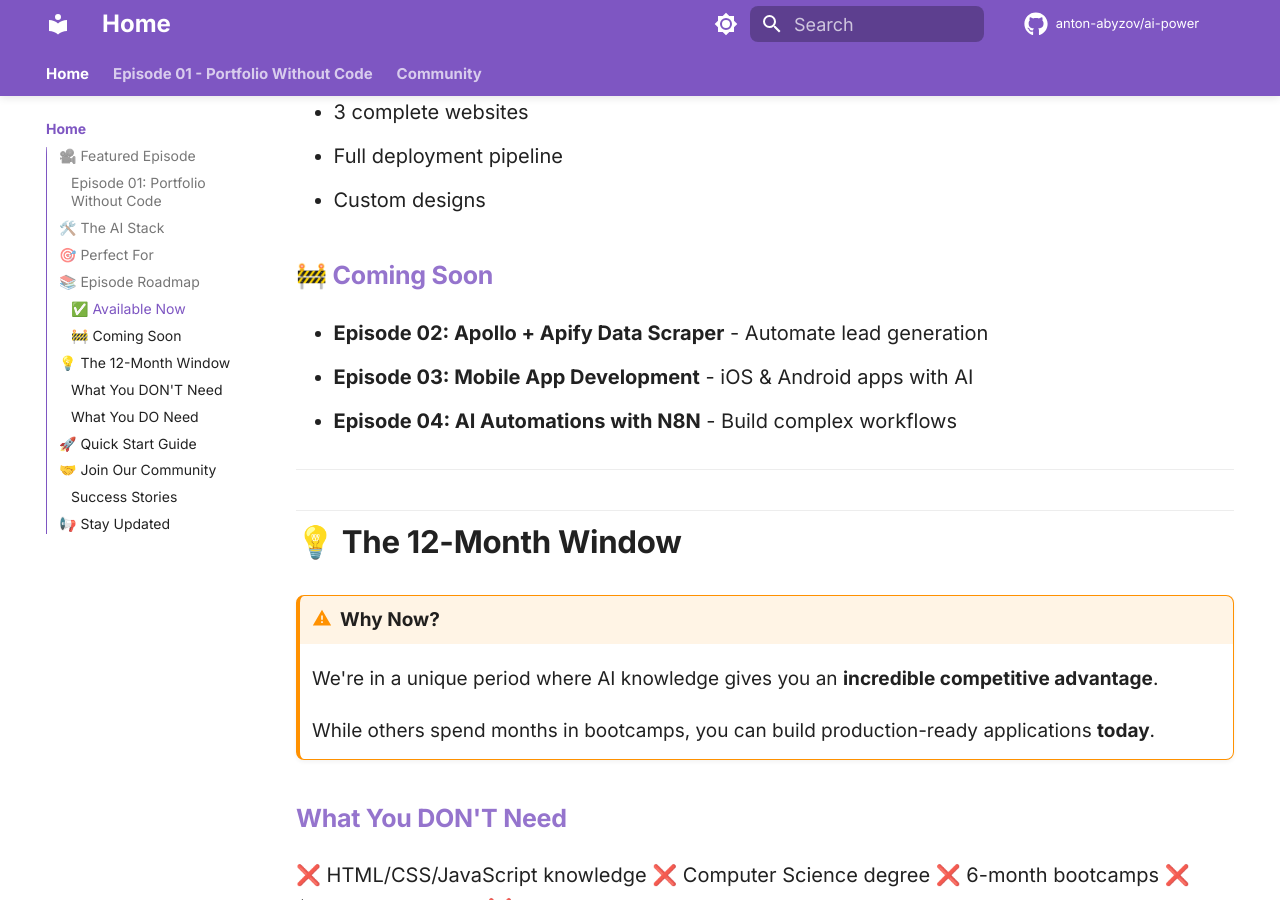
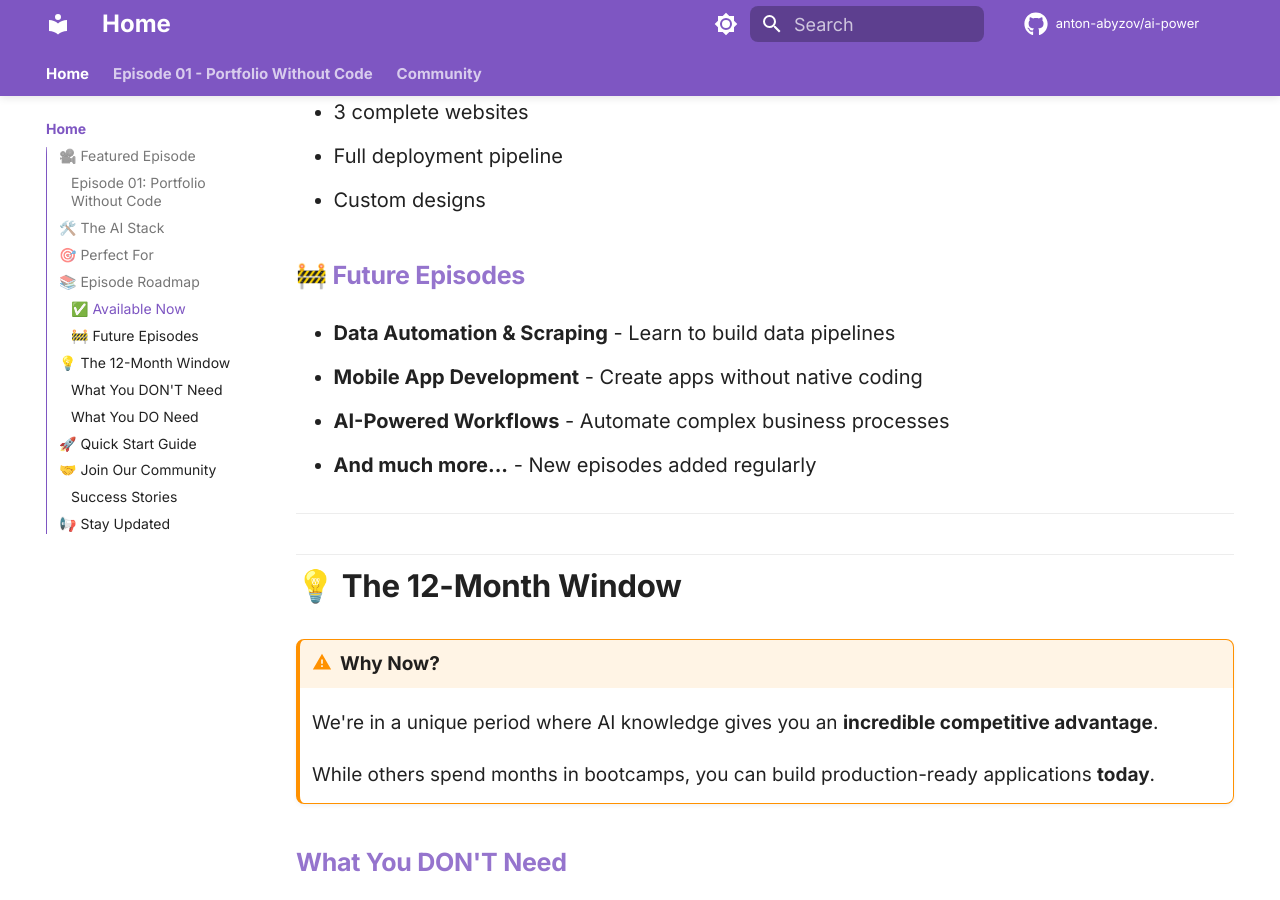
Before and after one commit to anton-abyzov/ai-power, an MkDocs documentation site: the page built from docs/index.md, in a window 1280 px wide and 900 px high, scrolled down 2948 px. Built offline with MkDocs 1.6.1 and Material for MkDocs 9.7.7, drawn with Linux system fonts in a browser that asks for light colours; comment, search, counter and statistics services are not loaded.

Commit message:
vault backup: 2025-09-22 03:41:39

```diff
--- a/docs/index.md
+++ b/docs/index.md
@@ -36,7 +36,7 @@
     - Deploy to GitHub Pages (completely free)
     - Create custom designs without templates
 
-[**→ Start Learning Now**](episodes/01-portfolio-no-code/index.md){ .md-button .md-button--primary }
+[**→ Start Learning Now**](episodes/01-portfolio-no-code/){ .md-button .md-button--primary }
 
 ---
 
@@ -81,16 +81,17 @@
 
 ### ✅ Available Now
 
-- **[Episode 01: Portfolio Without Code](episodes/01-portfolio-no-code/index.md)** - Build professional portfolios using AI
+- **[Episode 01: Portfolio Without Code](episodes/01-portfolio-no-code/)** - Build professional portfolios using AI
   - 3 complete websites
   - Full deployment pipeline
   - Custom designs
 
-### 🚧 Coming Soon
+### 🚧 Future Episodes
 
-- **Episode 02: Apollo + Apify Data Scraper** - Automate lead generation
-- **Episode 03: Mobile App Development** - iOS & Android apps with AI
-- **Episode 04: AI Automations with N8N** - Build complex workflows
+- **Data Automation & Scraping** - Learn to build data pipelines
+- **Mobile App Development** - Create apps without native coding
+- **AI-Powered Workflows** - Automate complex business processes
+- **And much more...** - New episodes added regularly
 
 ---
 
@@ -124,7 +125,7 @@
 
     1. **Watch** the [YouTube video](https://youtu.be/XUylfjtjv9g) for visual learning
 
-    2. **Follow** the [step-by-step tutorial](episodes/01-portfolio-no-code/index.md)
+    2. **Follow** the [step-by-step tutorial](episodes/01-portfolio-no-code/)
 
     3. **Deploy** your first website within 60 minutes
 
@@ -176,7 +177,7 @@
   <p style="font-size: 1.1rem; margin: 1rem 0 2rem;">
     Transform your ideas into reality in the next 60 minutes
   </p>
-  <a href="episodes/01-portfolio-no-code/index.md" class="md-button md-button--primary" style="font-size: 1.1rem; padding: 0.75rem 2rem;">
+  <a href="episodes/01-portfolio-no-code/" class="md-button md-button--primary" style="font-size: 1.1rem; padding: 0.75rem 2rem;">
     🚀 Start Episode 01 Now
   </a>
 </div>
```
Also changed, not shown: docs/episodes/01-portfolio-no-code/diagrams/all-diagrams.excalidraw.md (added, +54 -0 lines), docs/episodes/01-portfolio-no-code/index.md (+3 -5 lines), test_site.py (added, +76 -0 lines).
